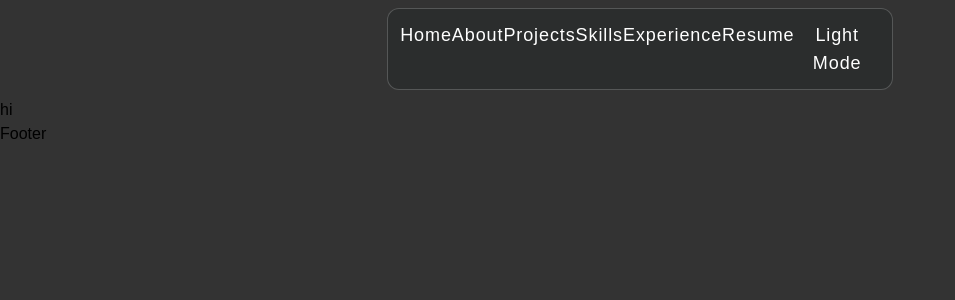
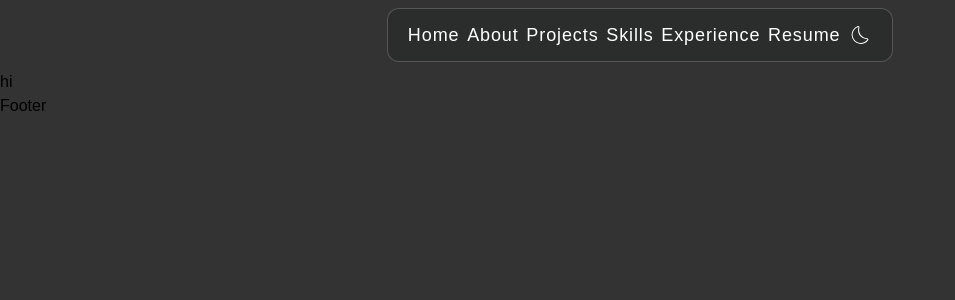
Before and after one commit to Sahitya1707/My-final-portfolio, a Next.js app in the folder my-portfolio-frontend/: page / in a window 1280 px wide. Shown: the top 300 px of the page, without its empty margins (0-955 px from the left). Built offline with nearby package versions, Linux system fonts and the light colour scheme; a web font is replaced by a local one.

Commit message:
created react context for controlling the active nav

```diff
--- /dev/null
+++ b/my-portfolio-frontend/app/AppLayout.js
@@ -0,0 +1,23 @@
+"use client";
+import Header from "./components/Header";
+import Footer from "./components/Footer";
+import { usePathname } from "next/navigation";
+import Provider from "./components/activeNavProvider";
+const AppLayout = ({ children }) => {
+  // read current path url
+  const pathname = usePathname();
+
+  console.log(pathname);
+  return (
+    <div>
+      {" "}
+      <Provider>
+        <Header />
+        <main>{children}</main>
+      </Provider>
+      <Footer />
+    </div>
+  );
+};
+
+export default AppLayout;
--- a/my-portfolio-frontend/app/components/Header.js
+++ b/my-portfolio-frontend/app/components/Header.js
@@ -1,18 +1,41 @@
 import { menuItems } from "../utils/constant";
 import HeaderComponent from "./HeaderComponent";
+import { CiLight } from "react-icons/ci";
+import { CiDark } from "react-icons/ci";
+import { ActiveNavContext } from "./activeNavContext";
+import { act, useContext } from "react";
+const Header = () => {
+  const { activeNav, setActiveNav } = useContext(ActiveNavContext);
+  // read activeNav
+  console.log(activeNav);
 
-const Header = () => {
   return (
     <header>
       <nav className="p-2">
-        <ul className="flex  text-lg justify-evenly p-3 border-colorText/20 border-[1px] w-[40%] mx-auto rounded-xl bg-colorNav text-colorText tracking-wider">
+        <ul className="flex  text-lg justify-evenly p-3 border-colorText/20 border-[1px] w-[40%] mx-auto rounded-xl bg-colorNav text-colorText tracking-wider items-center">
           {menuItems.map((e, i) => {
-            return <HeaderComponent text={e.name} link={e.link} key={i} />;
+            return (
+              <HeaderComponent
+                text={e.name}
+                link={e.link}
+                key={i}
+                handleNavList={(e) => {
+                  // e.preventDefault();
+                  console.log("handle list");
+                  setActiveNav(2);
+                  console.log(activeNav);
+                }}
+              />
+            );
           })}
 
-          <div className="flex">
-            <button className="hidden">Dark Mode</button>
-            <button>Light Mode</button>
+          <div className="flex items-center text-2xl">
+            <button className="hidden">
+              <CiLight />
+            </button>
+            <button>
+              <CiDark />
+            </button>
           </div>
         </ul>
       </nav>
--- a/my-portfolio-frontend/app/components/HeaderComponent.js
+++ b/my-portfolio-frontend/app/components/HeaderComponent.js
@@ -1,9 +1,12 @@
 import Link from "next/link";
 
-const HeaderComponent = ({ text, link }) => {
+const HeaderComponent = ({ text, link, handleNavList }) => {
   return (
     <Link href={link}>
-      <li className="relative after:absolute after:h-[1px] hover:after:w-[100%] after:duration-75 after:ease-out after:w-[0%] after:bottom-0 after:left-0 after:content-[' '] after:bg-primary capitalize">
+      <li
+        className="relative after:absolute after:h-[1px] hover:after:w-[100%] after:duration-75 after:ease-out after:w-[0%] after:bottom-0 after:left-0 after:content-[' '] after:bg-primary capitalize"
+        onClick={handleNavList}
+      >
         {text}{" "}
       </li>
     </Link>
--- /dev/null
+++ b/my-portfolio-frontend/app/components/activeNavContext.js
@@ -0,0 +1,13 @@
+"use client";
+import React, { createContext, useState } from "react";
+
+export const ActiveNavContext = createContext();
+
+export const ActiveNavProvider = ({ children }) => {
+  const [activeNav, setActiveNav] = useState(0);
+  return (
+    <ActiveNavContext.Provider value={{ activeNav, setActiveNav }}>
+      {children}
+    </ActiveNavContext.Provider>
+  );
+};
--- /dev/null
+++ b/my-portfolio-frontend/app/components/activeNavProvider.js
@@ -0,0 +1,9 @@
+"use client";
+
+import { ActiveNavProvider } from "./activeNavContext";
+
+const Provider = ({ children }) => {
+  return <ActiveNavProvider>{children}</ActiveNavProvider>;
+};
+
+export default Provider;
--- a/my-portfolio-frontend/app/layout.js
+++ b/my-portfolio-frontend/app/layout.js
@@ -1,8 +1,7 @@
-import localFont from "next/font/local";
 import "./globals.css";
-import Header from "./components/Header";
-import Footer from "./components/Footer";
+
 import { Sour_Gummy } from "next/font/google";
+import AppLayout from "./AppLayout";
 
 // importing the font from google
 const sourGummy = Sour_Gummy({
@@ -19,9 +18,7 @@ export default function RootLayout({ children }) {
   return (
     <html lang="en">
       <body className={`${sourGummy.className} bg-colorBody`}>
-        <Header />
-        <main>{children}</main>
-        <Footer />
+        <AppLayout children={children} />
       </body>
     </html>
   );
--- a/my-portfolio-frontend/app/page.js
+++ b/my-portfolio-frontend/app/page.js
@@ -1,3 +1,4 @@
+"use client";
 export default function Home() {
   return <div>hi</div>;
 }
--- a/my-portfolio-frontend/package.json
+++ b/my-portfolio-frontend/package.json
@@ -11,7 +11,8 @@
   "dependencies": {
     "next": "^15.0.3",
     "react": "19.0.0-rc-66855b96-20241106",
-    "react-dom": "19.0.0-rc-66855b96-20241106"
+    "react-dom": "19.0.0-rc-66855b96-20241106",
+    "react-icons": "^5.3.0"
   },
   "devDependencies": {
     "eslint": "^8",
```
Also changed, not shown: 2 other files (tests, documents, lock files or other folders).
